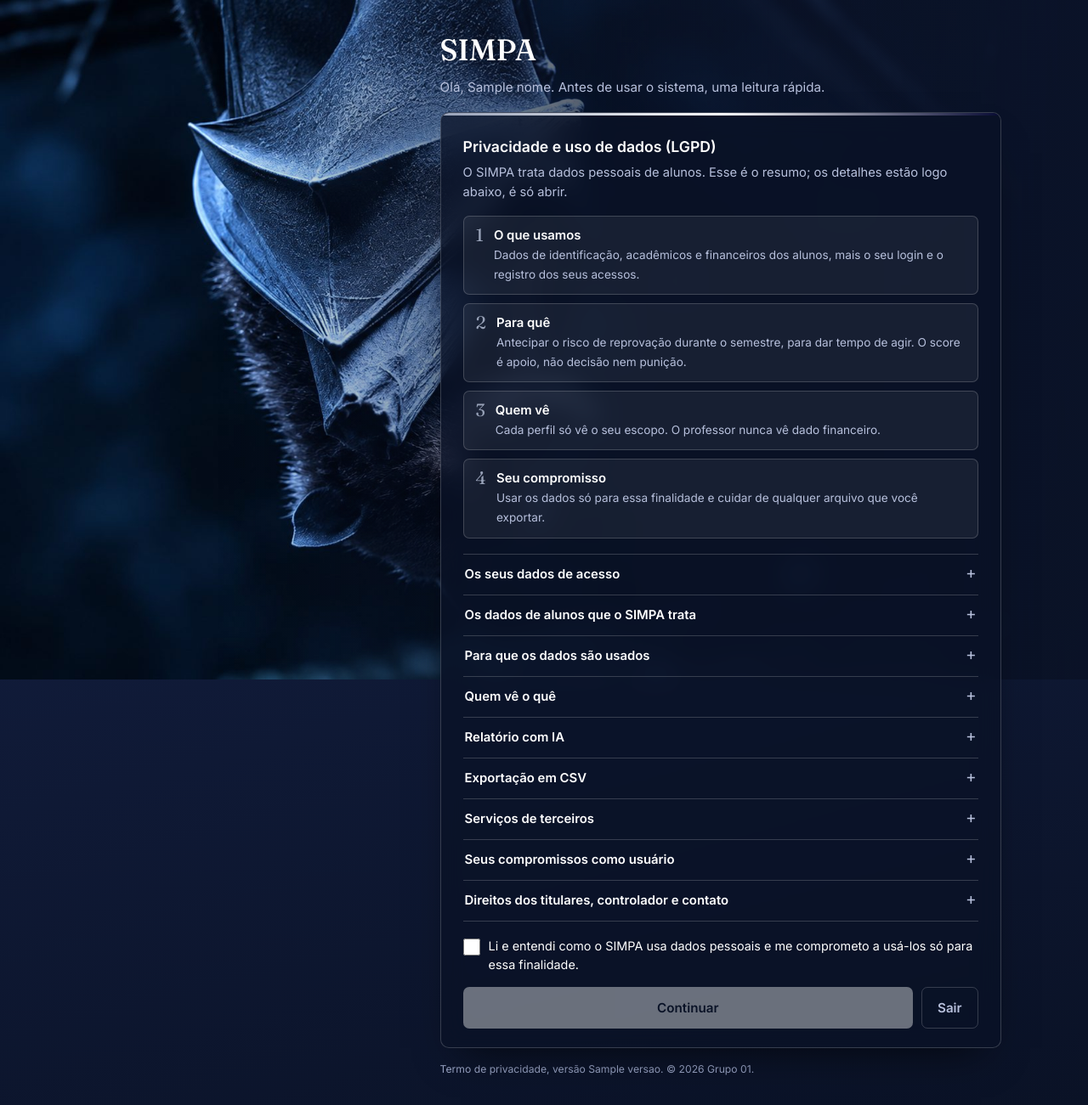
After one commit to Luan-Martins76/Simpa, a Flask app: template templates/privacidade.html in a window 1280 px wide. The commit adds this page. Shown: the whole page at 85% size. Run offline with Flask 3, Linux system fonts and the light colour scheme; the template is opened without the code that fills it: most values are stand-ins (such as "Sample title", 1, 10 or a date in 2020); parts of the project's set-up code (start-up, migrations or seed data) failed here and were passed over.

Commit message:
feat(LGPD): adiciona termo de consentimento e página de privacidade

```diff
--- a/templates/index.html
+++ b/templates/index.html
@@ -161,6 +161,7 @@ h3{margin:22px 0 8px;font-size:.8rem;font-weight:600;color:var(--mute);padding-t
   <div class="inner">
     <div class="userbar">
       <div id="quem" aria-live="polite"></div>
+      <a class="btn" href="/privacidade">Privacidade</a>
       <button type="button" id="sair">Sair</button>
     </div>
     <h1>SIMPA</h1>
--- /dev/null
+++ b/templates/privacidade.html
@@ -0,0 +1,240 @@
+<!doctype html>
+<html lang="pt-BR">
+<head>
+<meta charset="utf-8">
+<meta name="viewport" content="width=device-width, initial-scale=1">
+<title>Privacidade e uso de dados — SIMPA</title>
+<link rel="preconnect" href="https://fonts.googleapis.com">
+<link rel="preconnect" href="https://fonts.gstatic.com" crossorigin>
+<link href="https://fonts.googleapis.com/css2?family=Fraunces:wght@400;500;600&family=Inter:wght@400;500;600;700&display=swap" rel="stylesheet">
+<style>
+:root{
+  --navy:#16234a;--navy-deep:#0a1226;--hi:#fdfdfd;--red:#e0645c;--ok:#98a2b8;
+  --ink:#fff;--mute:#b7c0dc;--line:rgba(255,255,255,.18);
+  --serif:'Fraunces',Georgia,serif;--sans:'Inter',system-ui,Arial,sans-serif;
+  --radius:10px;--radius-sm:7px;
+}
+*{box-sizing:border-box}
+html,body{min-height:100%}
+body{margin:0;font:16px/1.55 var(--sans);color:var(--ink);-webkit-font-smoothing:antialiased;
+  background:linear-gradient(165deg,var(--navy) 0%,var(--navy-deep) 100%);
+  display:flex;justify-content:flex-end;padding:32px clamp(20px,8vw,128px);position:relative;overflow-x:hidden}
+body::before{content:"";position:fixed;inset:0;z-index:-2;
+  background:url(/fundo-login.jpg) left center/auto 100% no-repeat #0a1226;
+  -webkit-mask-image:linear-gradient(90deg,#000 55%,transparent 98%);mask-image:linear-gradient(90deg,#000 55%,transparent 98%)}
+body::after{content:"";position:fixed;inset:0;z-index:-1;
+  background:linear-gradient(90deg,rgba(10,18,38,0) 20%,rgba(10,18,38,.78) 60%,rgba(10,18,38,.92) 100%)}
+:focus-visible{outline:2px solid var(--hi);outline-offset:2px}
+.coluna{width:100%;max-width:660px}
+.marca h1{font-family:var(--serif);font-weight:500;font-size:2.2rem;letter-spacing:-.01em;margin:0 0 4px}
+.marca p{margin:0 0 18px;color:var(--mute);font-size:.95rem}
+
+.cartao{background:rgba(10,18,38,.74);-webkit-backdrop-filter:blur(14px);backdrop-filter:blur(14px);
+  border:1px solid var(--line);border-radius:var(--radius);padding:26px 26px 22px;position:relative;overflow:hidden;
+  box-shadow:0 24px 48px -24px rgba(0,0,0,.7)}
+.cartao::before{content:"";position:absolute;left:0;right:0;top:0;height:3px;
+  background:linear-gradient(90deg,var(--ok) 0%,var(--hi) 50%,#070a33 100%)}
+h2{font-size:1.1rem;font-weight:600;margin:0 0 6px}
+.lead{margin:0 0 16px;color:var(--mute);font-size:.92rem}
+.demo{display:inline-block;margin:0 0 14px;padding:4px 10px;border:1px solid var(--line);border-radius:99px;
+  font-size:.75rem;color:var(--mute);background:rgba(255,255,255,.06)}
+
+.resumo{list-style:none;margin:0 0 18px;padding:0;display:grid;gap:10px}
+.resumo li{display:grid;grid-template-columns:auto 1fr;gap:12px;align-items:start;font-size:.93rem;
+  background:rgba(255,255,255,.06);border:1px solid var(--line);border-radius:var(--radius-sm);padding:11px 14px}
+.resumo b{display:block;font-weight:600}
+.resumo span.n{font-family:var(--serif);font-size:1.3rem;line-height:1.1;color:var(--ok)}
+.resumo small{color:var(--mute);font-size:.85rem}
+
+details{border-top:1px solid var(--line)}
+details:last-of-type{border-bottom:1px solid var(--line)}
+summary{cursor:pointer;list-style:none;padding:12px 2px;font-weight:600;font-size:.93rem;display:flex;justify-content:space-between;gap:12px}
+summary::-webkit-details-marker{display:none}
+summary::after{content:"+";color:var(--mute);font-weight:400;font-size:1.2rem;line-height:1}
+details[open] summary::after{content:"–"}
+.corpo{padding:0 2px 14px;font-size:.88rem;color:#d7ddf0}
+.corpo p{margin:0 0 8px}
+.corpo ul{margin:0 0 8px;padding-left:18px}
+.corpo li{margin-bottom:4px}
+.tab{overflow-x:auto;margin:4px 0 8px}
+table{border-collapse:collapse;width:100%;font-size:.82rem;min-width:460px}
+th,td{text-align:left;vertical-align:top;padding:7px 10px;border-bottom:1px solid var(--line)}
+th{color:var(--mute);font-weight:600;white-space:nowrap}
+
+.aceite{margin-top:18px}
+.check{display:flex;gap:10px;align-items:flex-start;font-size:.9rem;color:#fff;margin:0 0 14px;cursor:pointer}
+.check input{width:20px;height:20px;margin:2px 0 0;flex:none;accent-color:#fdfdfd}
+.acoes{display:flex;gap:10px;flex-wrap:wrap}
+button,.link{font:inherit;font-weight:600;font-size:.95rem;padding:12px 18px;border-radius:var(--radius-sm);cursor:pointer;text-decoration:none;text-align:center;
+  transition:background .15s ease,opacity .15s ease}
+.primario{flex:1;min-width:180px;border:0;background:var(--hi);color:var(--navy-deep)}
+.primario:hover:not(:disabled){background:#dfe5f7}
+.primario:disabled{opacity:.4;cursor:not-allowed}
+.sec{border:1px solid var(--line);background:transparent;color:var(--mute)}
+.sec:hover{background:rgba(255,255,255,.08);color:#fff}
+.erro{background:rgba(178,58,51,.22);border-left:3px solid var(--red);color:#ffd9d5;padding:10px 14px;border-radius:0 8px 8px 0;font-size:.88rem;margin:0 0 16px}
+.ok{color:var(--mute);font-size:.88rem;margin:18px 0 12px}
+.rodape{margin:16px 0 0;font-size:.76rem;color:#9aa5c6}
+
+@media (max-width:760px){
+  body{justify-content:center;padding:20px}
+  body::before{background-position:30% 0}
+  body::after{background:linear-gradient(180deg,rgba(10,18,38,.4) 0%,rgba(10,18,38,.9) 40%,rgba(10,18,38,.96) 100%)}
+  .cartao{padding:22px 18px 18px}
+}
+</style>
+</head>
+<body>
+<div class="coluna">
+  <div class="marca">
+    <h1>SIMPA</h1>
+    <p>Olá, {{ nome }}. Antes de usar o sistema, uma leitura rápida.</p>
+  </div>
+
+  <main class="cartao">
+    <h2>Privacidade e uso de dados (LGPD)</h2>
+    <p class="lead">O SIMPA trata dados pessoais de alunos. Esse é o resumo; os detalhes estão logo abaixo, é só abrir.</p>
+    {% if demo %}<span class="demo">Ambiente de demonstração: os dados de alunos são fictícios</span>{% endif %}
+    {% if erro %}<p class="erro" role="alert">{{ erro }}</p>{% endif %}
+
+    <ul class="resumo">
+      <li><span class="n">1</span><div><b>O que usamos</b><small>Dados de identificação, acadêmicos e financeiros dos alunos, mais o seu login e o registro dos seus acessos.</small></div></li>
+      <li><span class="n">2</span><div><b>Para quê</b><small>Antecipar o risco de reprovação durante o semestre, para dar tempo de agir. O score é apoio, não decisão nem punição.</small></div></li>
+      <li><span class="n">3</span><div><b>Quem vê</b><small>Cada perfil só vê o seu escopo. O professor nunca vê dado financeiro.</small></div></li>
+      <li><span class="n">4</span><div><b>Seu compromisso</b><small>Usar os dados só para essa finalidade e cuidar de qualquer arquivo que você exportar.</small></div></li>
+    </ul>
+
+    <details>
+      <summary>Os seus dados de acesso</summary>
+      <div class="corpo">
+        <ul>
+          <li>Guardamos seu login, nome, perfil e escopo (setor, secretaria, curso ou turmas). A senha fica só como hash, nunca em texto.</li>
+          <li>Registramos cada tentativa de entrada: o login digitado, data e hora (UTC) e se deu certo ou não. Serve para segurança e para o bloqueio temporário após 5 falhas em 10 minutos.</li>
+          <li>Usamos um cookie de sessão necessário (expira em 8 horas) e um token contra CSRF. Não há cookies de publicidade nem de rastreamento.</li>
+          <li>Ao aceitar este termo, guardamos seu usuário, a versão do termo e a data e hora do aceite.</li>
+        </ul>
+      </div>
+    </details>
+
+    <details>
+      <summary>Os dados de alunos que o SIMPA trata</summary>
+      <div class="corpo">
+        <div class="tab"><table>
+          <thead><tr><th>Categoria</th><th>O que é</th><th>Quem vê</th></tr></thead>
+          <tbody>
+            <tr><td>Identificação</td><td>Nome, curso e período. Telefone e e-mail ficam no cadastro, mas não aparecem nas telas, no CSV nem no relatório com IA.</td><td>Todos, dentro do escopo</td></tr>
+            <tr><td>Acadêmicos</td><td>Matrícula em turmas, notas e frequência por aula.</td><td>Todos, dentro do escopo</td></tr>
+            <tr><td>Financeiros</td><td>Situação dos boletos (pago ou pendente).</td><td>Todos, menos o professor</td></tr>
+            <tr><td>Calculados</td><td>Score de risco, classificação, chance de reprovar, motivo principal e hipótese de causa.</td><td>Todos, dentro do escopo (professor sem o fator financeiro)</td></tr>
+          </tbody>
+        </table></div>
+      </div>
+    </details>
+
+    <details>
+      <summary>Para que os dados são usados</summary>
+      <div class="corpo">
+        <p>Finalidade única: identificar, com base só no que já aconteceu até o ciclo escolhido, quem pode reprovar (frequência abaixo de 75% ou média abaixo de 6) enquanto ainda dá tempo de agir.</p>
+        <ul>
+          <li>O score é uma estimativa estatística, não uma nota nem uma sanção.</li>
+          <li>Nenhuma decisão é tomada automaticamente. Qualquer ação é humana, e a hipótese de causa precisa ser confirmada conversando com o aluno.</li>
+          {% if demo %}<li>Neste protótipo, os pesos do score são provisórios e ainda serão calibrados com a secretaria.</li>{% endif %}
+        </ul>
+      </div>
+    </details>
+
+    <details>
+      <summary>Quem vê o quê</summary>
+      <div class="corpo">
+        <div class="tab"><table>
+          <thead><tr><th>Perfil</th><th>Escopo</th></tr></thead>
+          <tbody>
+            <tr><td>Administrador e Reitor geral</td><td>Todos os cursos</td></tr>
+            <tr><td>Reitor de setor</td><td>Cursos de todas as secretarias do setor</td></tr>
+            <tr><td>Secretário</td><td>Cursos da secretaria</td></tr>
+            <tr><td>Coordenador</td><td>Cursos que coordena</td></tr>
+            <tr><td>Professor</td><td>Só alunos das suas turmas, sem dado financeiro</td></tr>
+          </tbody>
+        </table></div>
+        <p>A conta é individual. Sem vínculo definido, o perfil não vê nada.</p>
+      </div>
+    </details>
+
+    <details>
+      <summary>Relatório com IA</summary>
+      <div class="corpo">
+        <ul>
+          <li>O relatório é gerado por um modelo de IA que roda localmente (Ollama), no próprio servidor. Na configuração atual, nada é enviado a serviços de IA externos.</li>
+          <li>O modelo recebe um resumo da sua seleção: indicadores gerais, as matérias com mais risco e até 15 alunos mais críticos, com nome, curso, período, score, motivo e hipótese de causa.</li>
+          <li>Os números são calculados pelo sistema; a IA só redige o texto. Ela pode errar, então confira na tabela.</li>
+          <li>Para o professor, nenhum dado financeiro vai para a IA.</li>
+        </ul>
+      </div>
+    </details>
+
+    <details>
+      <summary>Exportação em CSV</summary>
+      <div class="corpo">
+        <p>O CSV traz id, nome, curso, período, score, classificação, chance de reprovar, motivo principal e hipótese de causa. Depois de exportado, o arquivo é de sua responsabilidade: guarde com segurança, não envie por canais pessoais e apague quando não precisar mais.</p>
+      </div>
+    </details>
+
+    <details>
+      <summary>Serviços de terceiros</summary>
+      <div class="corpo">
+        <p>As fontes de letra vêm do Google Fonts. Ao abrir as telas, seu navegador se conecta ao Google, que recebe seu endereço IP. Dados de alunos não passam por terceiros.</p>
+      </div>
+    </details>
+
+    <details>
+      <summary>Seus compromissos como usuário</summary>
+      <div class="corpo">
+        <ul>
+          <li>Usar os dados só para a finalidade descrita aqui.</li>
+          <li>Não compartilhar seu login e senha.</li>
+          <li>Consultar apenas alunos de que você precisa para o seu trabalho.</li>
+          <li>Sair do sistema ao terminar, principalmente em computador compartilhado.</li>
+          <li>Avisar o encarregado em caso de vazamento, acesso indevido ou perda de arquivo exportado.</li>
+        </ul>
+      </div>
+    </details>
+
+    <details>
+      <summary>Direitos dos titulares, controlador e contato</summary>
+      <div class="corpo">
+        <p>O controlador dos dados é a <b>{{ controlador }}</b>. Os alunos têm os direitos do art. 18 da LGPD: confirmar o tratamento, acessar e corrigir seus dados, pedir anonimização ou eliminação quando couber, saber com quem os dados são compartilhados e pedir revisão de decisões baseadas em tratamento automatizado.</p>
+        <p>Os dados são mantidos pelo tempo necessário à finalidade acadêmica, conforme a política de retenção da instituição.</p>
+        <p>Dúvidas e solicitações:
+          {% if contato %}<a href="mailto:{{ contato }}" style="color:#fff">{{ contato }}</a> (encarregado de dados).
+          {% else %}fale com o encarregado de dados pelo canal oficial de privacidade da instituição.{% endif %}</p>
+      </div>
+    </details>
+
+    {% if ja_aceitou %}
+      <p class="ok">Você aceitou esta versão do termo ({{ versao }}) em {{ aceite_em }} (UTC).</p>
+      <div class="acoes"><a class="link primario" href="/">Voltar ao painel</a></div>
+    {% else %}
+      <form class="aceite" method="post" action="/privacidade">
+        <input type="hidden" name="csrf" value="{{ csrf }}">
+        <label class="check">
+          <input type="checkbox" id="aceite" name="aceite" value="sim">
+          <span>Li e entendi como o SIMPA usa dados pessoais e me comprometo a usá-los só para essa finalidade.</span>
+        </label>
+        <div class="acoes">
+          <button type="submit" class="primario" id="continuar" disabled>Continuar</button>
+          <button type="submit" class="sec" form="saida">Sair</button>
+        </div>
+      </form>
+      <form id="saida" method="post" action="/logout"><input type="hidden" name="csrf" value="{{ csrf }}"></form>
+    {% endif %}
+  </main>
+  <p class="rodape">Termo de privacidade, versão {{ versao }}. © 2026 Grupo 01.</p>
+</div>
+{% if not ja_aceitou %}
+<script>
+  const chk=document.getElementById("aceite"),btn=document.getElementById("continuar");
+  chk.addEventListener("change",()=>{btn.disabled=!chk.checked});
+</script>
+{% endif %}
+</body>
+</html>
```
Also changed, not shown: login/rotas.py (+48 -3 lines), login/termo.py (added, +49 -0 lines).
